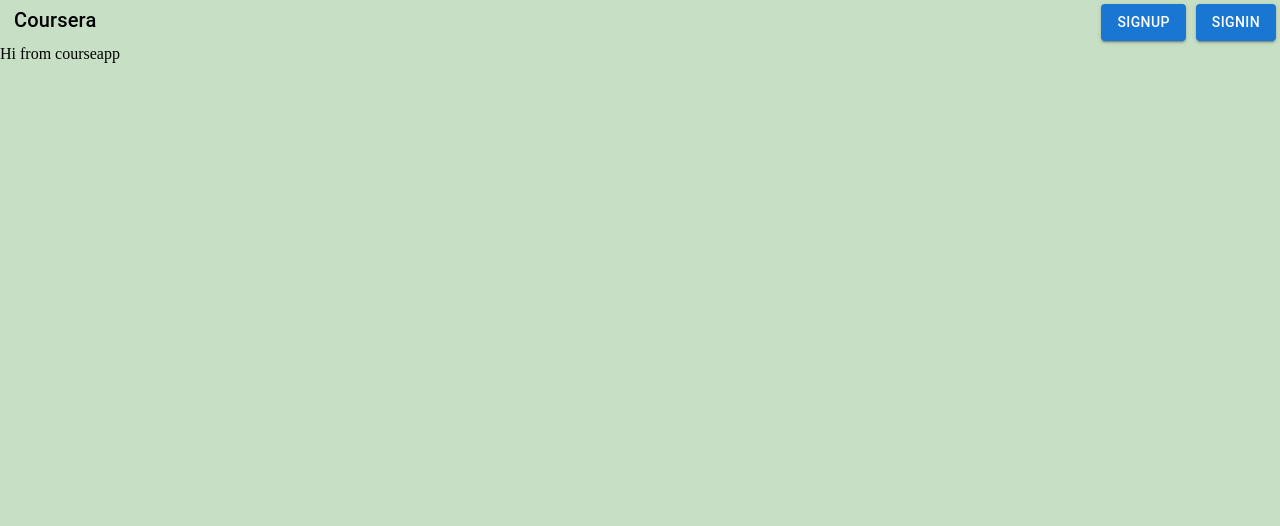
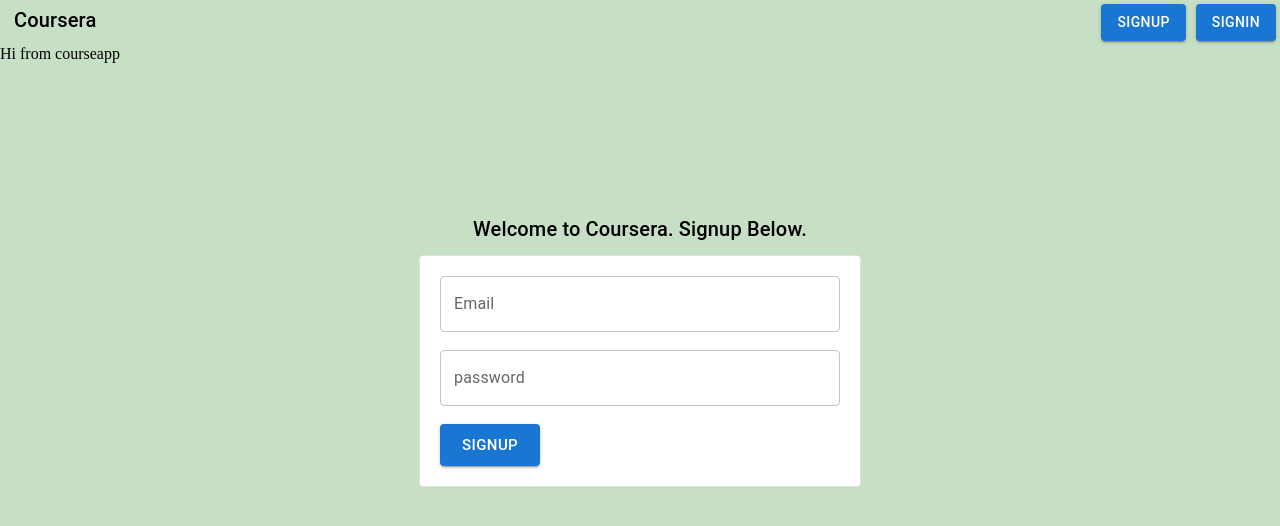
Before and after one commit to AsishSamanta1989/courseapp, a React (Vite) app in the folder admin-client/: page /signup in a window 1280 px wide. Shown: the top 526 px of the page. Built offline with nearby package versions, Linux system fonts and the light colour scheme.

Commit message:
sign in ad sign up

```diff
--- a/admin-client/package.json
+++ b/admin-client/package.json
@@ -10,6 +10,7 @@
     "preview": "vite preview"
   },
   "dependencies": {
+    "axios": "^1.6.2",
     "react": "^18.2.0",
     "react-dom": "^18.2.0"
   },
--- a/admin-client/src/App.jsx
+++ b/admin-client/src/App.jsx
@@ -4,6 +4,9 @@
 import { useEffect } from 'react';
 import { useSetRecoilState, RecoilRoot } from 'recoil';
 import Appbar from "./components/Appbar.jsx";
+import Signup from "./components/Signup.jsx";
+import Signin from "./components/Signin.jsx";
+import Signuperror from "./components/Signuperror.jsx";
 import { BrowserRouter as Router, Routes, Route } from 'react-router-dom';
 
 
@@ -23,6 +26,13 @@
        <InitUser />
        <Appbar />
       Hi from courseapp
+        <Routes>
+
+          <Route path = {"/signup"} element = {<Signup />}></Route>
+          <Route path = {"/signuperror"} element = {<Signuperror />}></Route>
+          <Route path = {"/signin"} element = {<Signin />}></Route>
+
+        </Routes>
     </div>
     </Router>
     </RecoilRoot>
--- /dev/null
+++ b/admin-client/src/components/Signin.jsx
@@ -0,0 +1,86 @@
+import { useSetRecoilState } from "recoil";
+import { useNavigate } from "react-router-dom";
+import { useState } from "react";
+import {BASE_URL} from "../config.js";
+import {userState} from "../../store/atoms/user.js"
+import { TextField, Typography } from "@mui/material";
+import {Card,Button} from "@mui/material";
+import axios from "axios";
+
+
+
+function Signin(){
+
+    const [email, setEmail] = useState("");
+    const [password, setPassword] = useState("");
+    const navigate = useNavigate();
+    const setUser = useSetRecoilState(userState);
+
+    return <div>
+            <div style ={{
+                paddingTop: 150,
+                marginBottom: 10,
+                display : "flex",
+                justifyContent: "center"
+            }}>
+                <Typography variant = {"h6"}>
+                    Welcome to Coursera. Signin Below.
+                </Typography>
+
+            </div>
+            <div style = {{display : "flex", justifyContent: "center"}}>
+                <Card variant = {"outlined"} style = {{width : 400,padding:20}}>
+                    <TextField
+                    onChange={(event) =>{
+                        setEmail(event.target.value);
+                    }}
+                    fullWidth = {true}
+                    label = "Email"
+                    variant = "outlined">
+
+                    </TextField>
+                    <br></br>
+                    <br></br>
+
+                    <TextField
+                    onChange={(event) =>{
+                        setPassword(event.target.value);
+                    }}
+                    fullWidth = {true}
+                    label = "password"
+                    variant = "outlined"
+                    type = {"password"}>
+
+                    </TextField>
+                    <br></br>
+                    <br></br>
+                    <Button size = {"large"}
+                    variant = {"contained"}
+                    onClick={async() =>{
+                        try{
+                        const response = await axios.post(`http://localhost:3000/admin/login`,{
+                            username: email,
+                            password:password
+                        })
+                        let data = response.data;
+                        localStorage.setItem("token",data.token);
+                        setUser({userEmail: "email", isLoading : false})
+                        navigate("/courses")
+                    }catch(e){
+                        //navigate ("/Signuperror");
+                    }
+
+                    }}>
+                        Signin
+                    </Button>
+
+                </Card>
+
+            </div>
+
+
+    </div>
+
+}
+
+export default Signin;
--- /dev/null
+++ b/admin-client/src/components/Signup.jsx
@@ -0,0 +1,86 @@
+import { useSetRecoilState } from "recoil";
+import { useNavigate } from "react-router-dom";
+import { useState } from "react";
+import {BASE_URL} from "../config.js";
+import {userState} from "../../store/atoms/user.js"
+import { TextField, Typography } from "@mui/material";
+import {Card,Button} from "@mui/material";
+import axios from "axios";
+
+
+
+function Signup (){
+
+    const [email, setEmail] = useState("");
+    const [password, setPassword] = useState("");
+    const navigate = useNavigate();
+    const setUser = useSetRecoilState(userState);
+
+    return <div>
+            <div style ={{
+                paddingTop: 150,
+                marginBottom: 10,
+                display : "flex",
+                justifyContent: "center"
+            }}>
+                <Typography variant = {"h6"}>
+                    Welcome to Coursera. Signup Below.
+                </Typography>
+
+            </div>
+            <div style = {{display : "flex", justifyContent: "center"}}>
+                <Card variant = {"outlined"} style = {{width : 400,padding:20}}>
+                    <TextField
+                    onChange={(event) =>{
+                        setEmail(event.target.value);
+                    }}
+                    fullWidth = {true}
+                    label = "Email"
+                    variant = "outlined">
+
+                    </TextField>
+                    <br></br>
+                    <br></br>
+
+                    <TextField
+                    onChange={(event) =>{
+                        setPassword(event.target.value);
+                    }}
+                    fullWidth = {true}
+                    label = "password"
+                    variant = "outlined"
+                    type = {"password"}>
+
+                    </TextField>
+                    <br></br>
+                    <br></br>
+                    <Button size = {"large"}
+                    variant = {"contained"}
+                    onClick={async() =>{
+                        try{
+                        const response = await axios.post(`http://localhost:3000/admin/signup`,{
+                            username: email,
+                            password:password
+                        })
+                        let data = response.data;
+                        localStorage.setItem("token",data.token);
+                        setUser({userEmail: "email", isLoading : false})
+                        navigate("/courses")
+                    }catch(e){
+                        navigate ("/Signuperror");
+                    }
+
+                    }}>
+                        Signup
+                    </Button>
+
+                </Card>
+
+            </div>
+
+
+    </div>
+
+}
+
+export default Signup;
--- /dev/null
+++ b/admin-client/src/components/Signuperror.jsx
@@ -0,0 +1,87 @@
+import { useSetRecoilState } from "recoil";
+import { useNavigate } from "react-router-dom";
+import { useState } from "react";
+import {BASE_URL} from "../config.js";
+import {userState} from "../../store/atoms/user.js"
+import { TextField, Typography } from "@mui/material";
+import {Card,Button} from "@mui/material";
+import axios from "axios";
+
+
+
+function Signup (){
+
+    const [email, setEmail] = useState("");
+    const [password, setPassword] = useState("");
+    const navigate = useNavigate();
+    const setUser = useSetRecoilState(userState);
+
+    return <div>
+            <div style ={{
+                paddingTop: 150,
+                marginBottom: 10,
+                display : "flex",
+                justifyContent: "center"
+            }}>
+                <Typography variant = {"h6"}>
+                    Welcome to Coursera. Signup Below.
+                </Typography>
+
+            </div>
+            <div style = {{display : "flex", justifyContent: "center"}}>
+                <Card variant = {"outlined"} style = {{width : 400,padding:20}}>
+                    <TextField
+                    onChange={(event) =>{
+                        setEmail(event.target.value);
+                    }}
+                    fullWidth = {true}
+                    label = "Email"
+                    variant = "outlined">
+
+                    </TextField>
+                    <br></br>
+                    <br></br>
+
+                    <TextField
+                    onChange={(event) =>{
+                        setPassword(event.target.value);
+                    }}
+                    fullWidth = {true}
+                    label = "password"
+                    variant = "outlined"
+                    type = {"password"}>
+
+                    </TextField>
+                    <br></br>
+                    Invalid User Id password.
+                    <br></br>
+                    <Button size = {"large"}
+                    variant = {"contained"}
+                    onClick={async() =>{
+                        try{
+                        const response = await axios.post(`http://localhost:3000/admin/signup`,{
+                            username: email,
+                            password:password
+                        })
+                        let data = response.data;
+                        localStorage.setItem("token",data.token);
+                        setUser({userEmail: "email", isLoading : false})
+                        navigate("/courses")
+                    }catch(e){
+                        navigate ("/Signuperror");
+                    }
+
+                    }}>
+                        Signup
+                    </Button>
+
+                </Card>
+
+            </div>
+
+
+    </div>
+
+}
+
+export default Signup;
```
Also changed, not shown: 2 other files (tests, documents, lock files or other folders).
